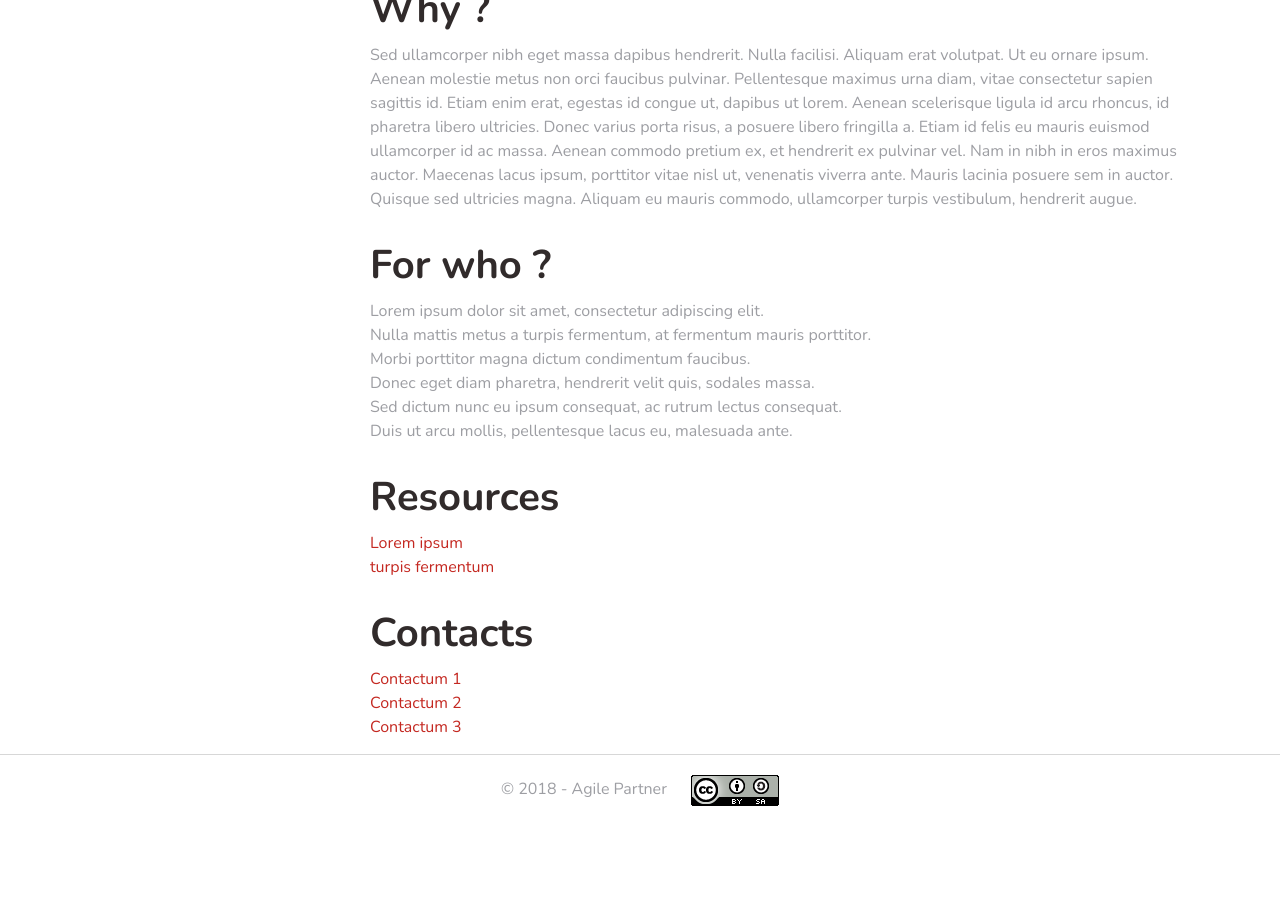
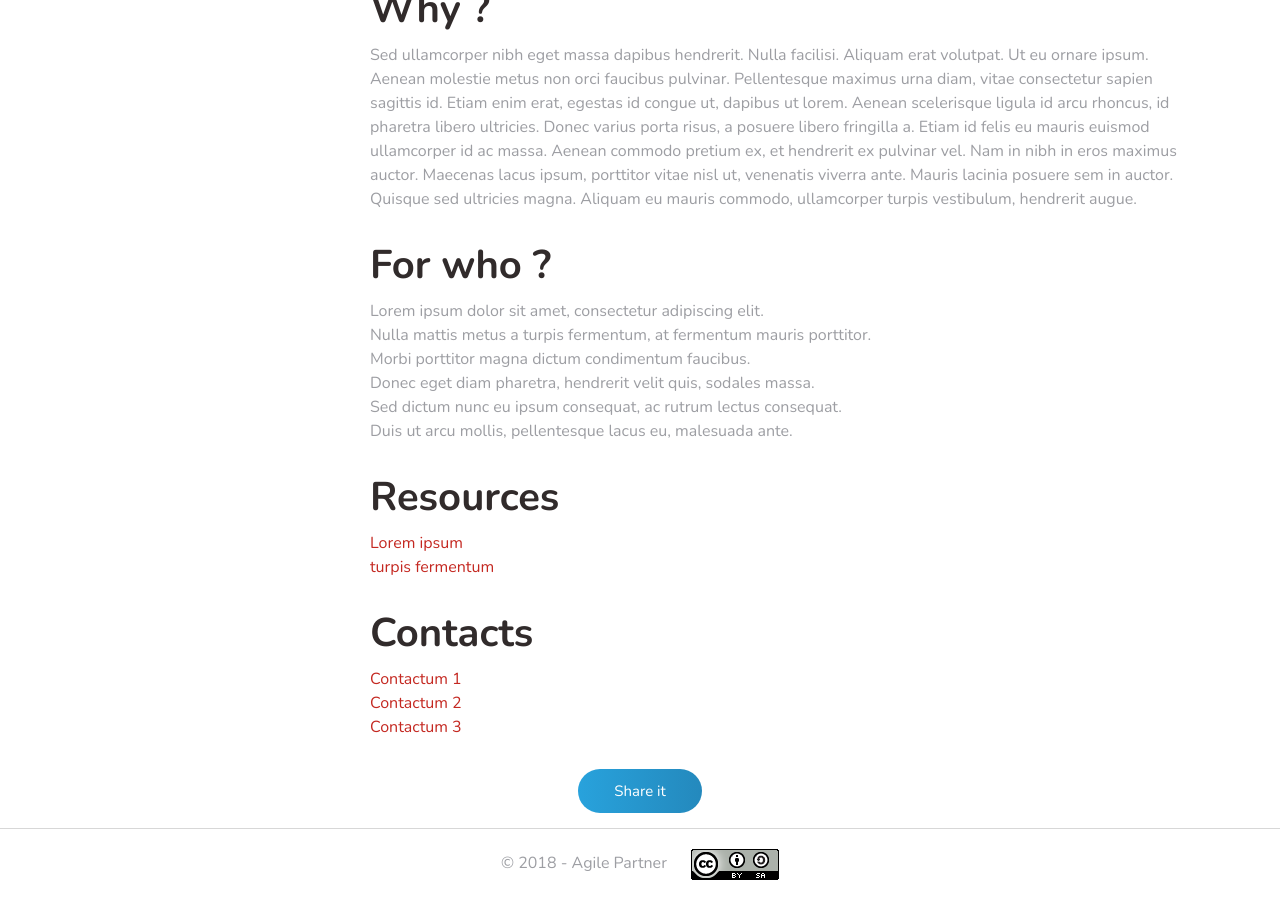
Before and after one commit to agilepartner/tech-radar, a Jekyll site: the page built from _tools/vs-code.md, in a window 1280 px wide and 900 px high, scrolled down 612 px. Built offline with Jekyll 4.4.1, drawn with Linux system fonts in a browser that asks for light colours; before the commit the page ends 1438 px from its top, so only the background shows below that.

Commit message:
Add Share link

```diff
--- /dev/null
+++ b/_includes/share.html
@@ -0,0 +1,7 @@
+<div class="column text-center w-100">
+  <a
+    href="mailto:?subject=Discover {{page.name}}&body=Hi, I want to share this with you : {{ site.url }}{{ site.baseurl }}/{{page.category | downcase}}/{{page.filename}}.html"
+    class="btn bg-gradient-blue link-homepage"
+    >Share it</a
+  >
+</div>
--- a/_layouts/details.html
+++ b/_layouts/details.html
@@ -1,25 +1,24 @@
-{% include head.html %}
-{% include header.html %}
+{% include head.html %} {% include header.html %}
 
 <main class="page-single-card">
   <div class="page-wrapper">
-
     <div class="grid-flex v-align-middle grid-title">
       <div class="column">
-        <h1 class="m-0">{{page.title}}</h1>
+        <h1 class="m-0">{{ page.title }}</h1>
       </div>
       <div class="column text-right">
-        <a href="{{ site.baseurl }}/{{page.category | downcase}}/" class="btn bg-gradient-main-color fa-arrow-left left link-homepage">Back to {{page.category}}</a>
+        <a
+          href="{{ site.baseurl }}/{{page.category | downcase}}/"
+          class="btn bg-gradient-main-color fa-arrow-left left link-homepage"
+          >Back to {{ page.category }}</a
+        >
       </div>
     </div>
 
     <div class="grid-flex">
-      <div class="column w-25">
-        <img src="{{page.image}}" />
-      </div>
-      <div class="column">
-        {{content}}
-      </div>
+      <div class="column w-25"><img src="{{page.image}}" /></div>
+      <div class="column">{{ content }}</div>
+      {% include share.html %}
     </div>
   </div>
 </main>
```
Also changed, not shown: _includes/modal.html (+14 -6 lines).
